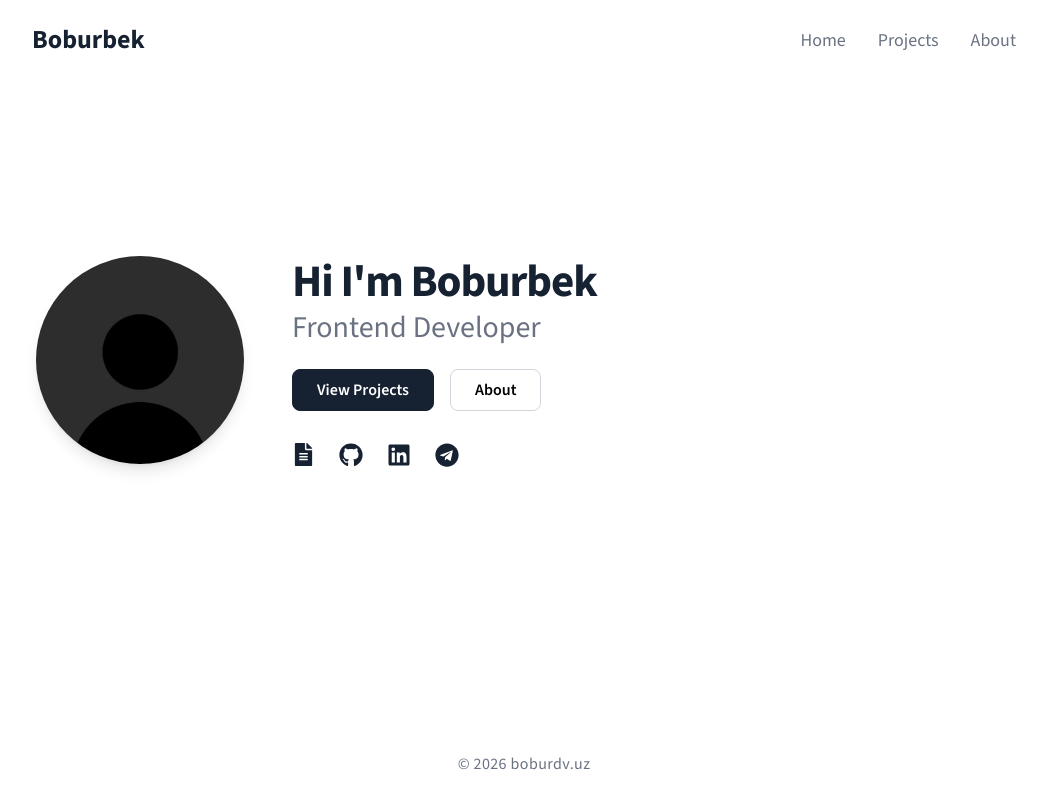
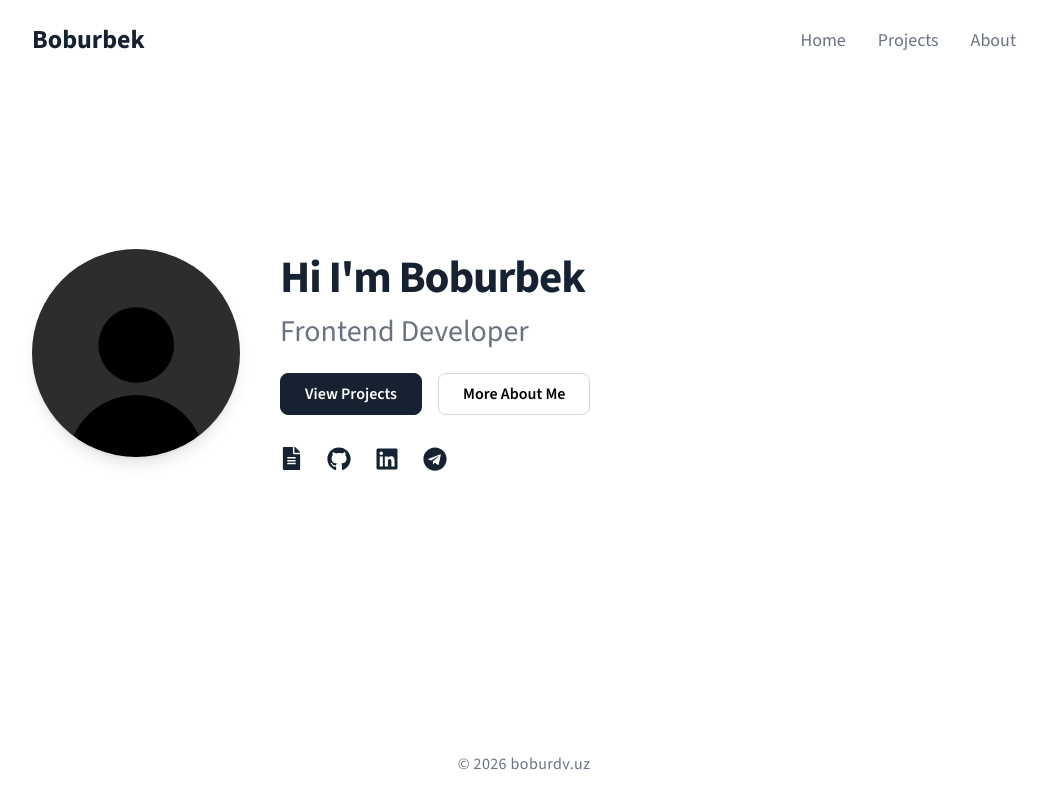
Before and after one commit to boburdv/Portfolio, a Next.js app: page / in a window 1280 px wide. Shown: the whole page, without its empty margins (116-1163 px from the left). Built offline with nearby package versions, Linux system fonts and the light colour scheme.

Commit message:
Update Hero.jsx

```diff
--- a/src/components/Hero.jsx
+++ b/src/components/Hero.jsx
@@ -4,39 +4,40 @@ import Social from "./Social";
 
 export default function Hero() {
   return (
-    <section className="flex min-h-[calc(100vh-80px)] items-center py-10 md:py-0">
-      <div className="mx-auto w-full max-w-5xl px-6">
-        <div className="flex flex-col items-center gap-6 md:flex-row md:items-center md:gap-12">
+    <section className="flex min-h-[calc(100vh-80px)] items-center">
+      <div className="mx-auto w-full max-w-5xl p-5">
+        <div className="flex flex-col items-center gap-10 md:flex-row md:items-start">
 
-          {/* Rasm: Mobilda kichikroq, Desktopda 208px */}
+
           <img
             src="/me-sd.jpg"
             alt="Boburbek"
-            className="fade-up h-40 w-40 rounded-full object-cover shadow-lg md:h-52 md:w-52"
+            className="fade-up h-52 w-52 rounded-full object-cover shadow-lg"
           />
 
           <div className="text-center md:text-left">
-            {/* Sarlavha: Mobilda 30px (3xl), Desktopda 45px */}
-            <h2 className="fade-up d200 text-3xl font-extrabold tracking-tight text-[#162232] md:text-[45px] leading-tight">
+
+            <h1 className="fade-up d200 text-[45px] font-extrabold tracking-tight text-[#162232] leading-tight">
               Hi I'm Boburbek
+            </h1>
+
+
+            <h2 className="fade-up d300 mt-2 text-2xl text-gray-500 md:text-3xl">
+              Frontend Developer
             </h2>
 
-            {/* Subtitle: Mobilda xl (20px), Desktopda 3xl (30px) */}
-            <h4 className="fade-up d300 mb-6 text-xl text-gray-500 md:text-3xl">
-              Frontend Developer
-            </h4>
 
-            {/* Tugmalar: Mobilda biroz kichikroq gap */}
-            <div className="fade-up d400 mb-8 flex flex-wrap justify-center gap-3 md:justify-start md:gap-4">
+            <div className="fade-up d400 mt-6 flex flex-wrap justify-center gap-4 md:justify-start">
               <Link href="/projects">
                 <Button variant="primary">View Projects</Button>
               </Link>
               <Link href="/about">
-                <Button variant="secondary">About</Button>
+                <Button variant="secondary">More About Me</Button>
               </Link>
             </div>
 
-            <div className="fade-up d500 flex justify-center md:justify-start">
+
+            <div className="fade-up d500 mt-8 flex justify-center md:justify-start">
               <Social />
             </div>
           </div>
```
